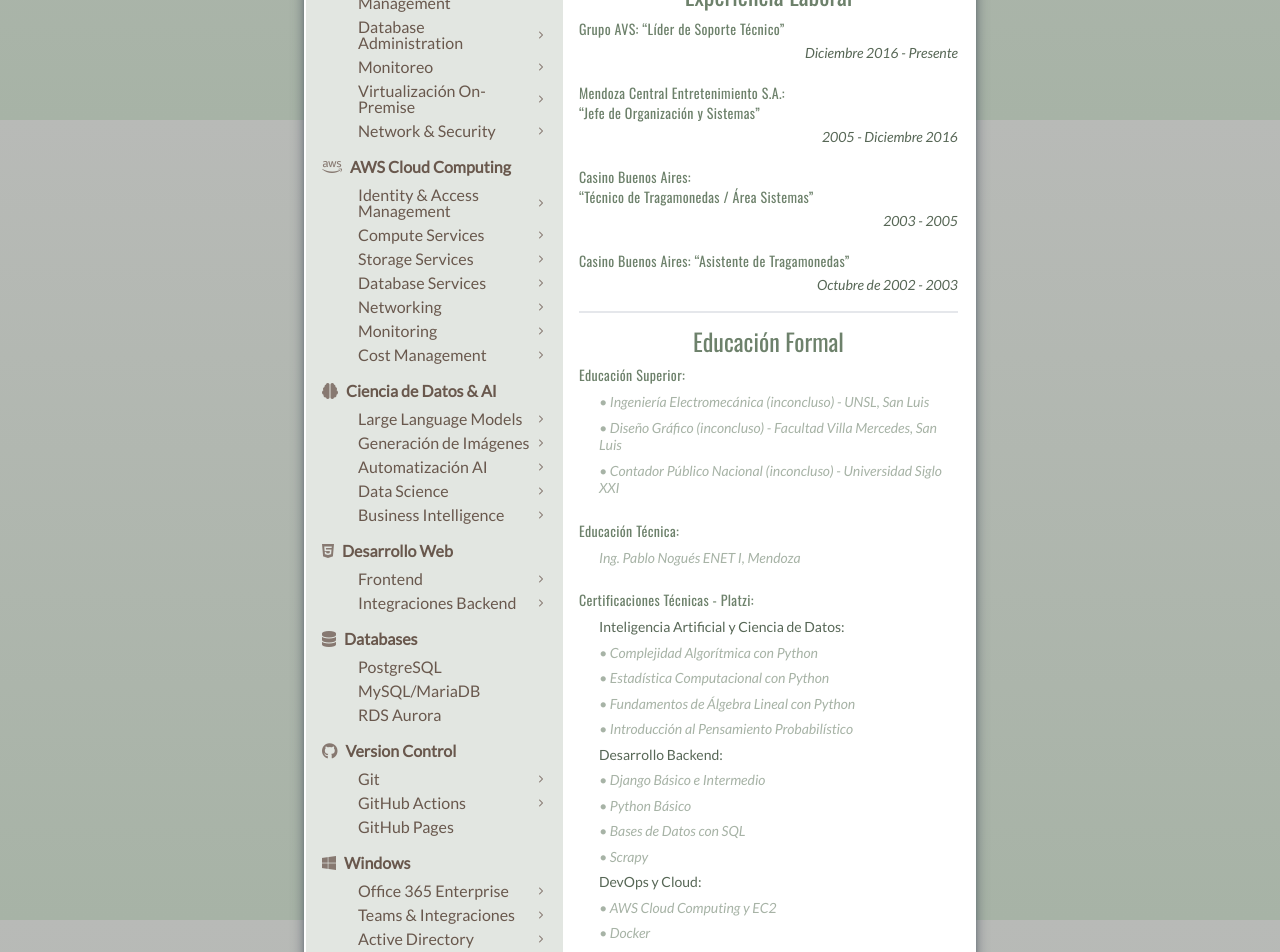
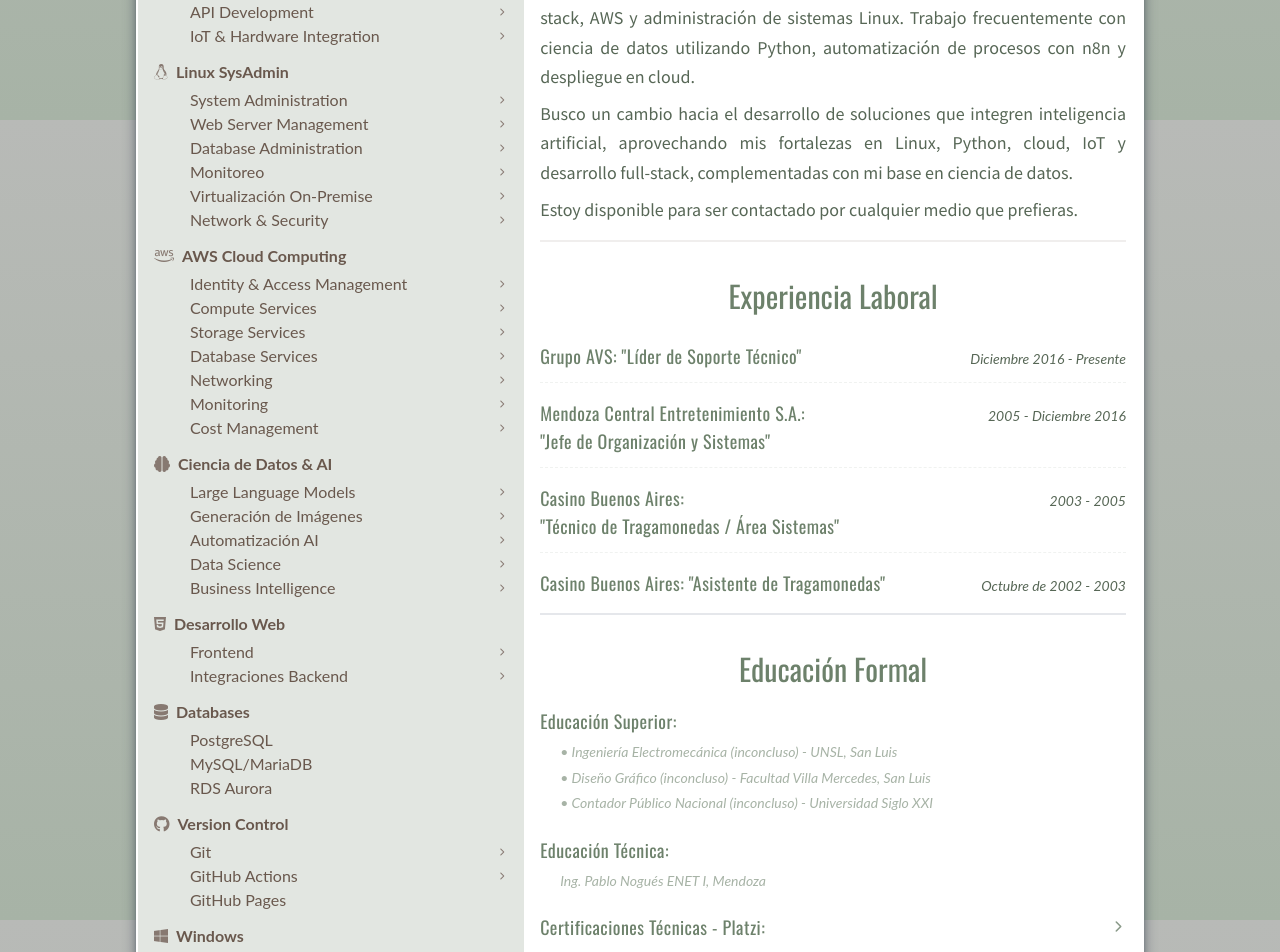
Before and after one commit to kodexArg/cv, a SvelteKit app: page / in a window 1280 px wide. Shown: the part 680-1632 px from the top of the page. Built offline with nearby package versions, Linux system fonts and the light colour scheme.

Commit message:
checkout

```diff
--- a/src/app.css
+++ b/src/app.css
@@ -1,4 +1,4 @@
-@import url('https://fonts.googleapis.com/css2?family=Lato:ital,wght@0,100;0,300;0,400;1,100;1,300;1,400&family=Oswald&display=swap');
+@import url('https://fonts.googleapis.com/css2?family=Source+Sans+Pro:wght@300;400;600&family=Oswald:wght@200;300;400;500;600;700&display=swap');
 @import url('https://cdnjs.cloudflare.com/ajax/libs/font-awesome/6.4.2/css/all.min.css');
 
 @tailwind base;
@@ -18,26 +18,27 @@
 }
 
 h1 {
-  @apply font-oswald text-4xl text-mate-500 mb-2 text-center;
+  @apply font-oswald text-5xl text-mate-500 m-4 text-center;
   @apply drop-shadow-lg shadow-mate-500;
 }
 
 h2 {
-  @apply font-oswald text-2xl text-mate-500 text-center mt-2 mb-1;
+  @apply font-oswald text-3xl text-mate-500 text-center mt-8 mb-4;
 }
 
 h3 {
-  @apply font-oswald text-mate-500 mt-3;
+  @apply font-oswald text-xl text-mate-500 mt-3;
 }
 
 h4 {
-  @apply font-oswald text-sm text-mate-500 mt-3 mb-1 tracking-wide;
+  @apply font-oswald text-lg text-mate-500 mt-3 mb-1 tracking-wide;
 }
 
 p {
-  @apply text-xs text-justify text-mate-600 mt-2 leading-relaxed;
+  font-family: 'Source Sans Pro', sans-serif;
+  @apply text-lg text-justify text-mate-600 mt-2 leading-relaxed font-normal;
 }
 
 button {
-  @apply text-xs text-pullover-400;
+  @apply text-sm text-pullover-400;
 }
--- a/src/components/AboutMe.svelte
+++ b/src/components/AboutMe.svelte
@@ -2,11 +2,13 @@
   <h2>Acerca de mí</h2>
   <article>
     <p>
-      Como Líder Técnico, dirijo un equipo multidisciplinario que gestiona operaciones IT para diversas empresas. Mi rol incluye la coordinación de proyectos, implementación de soluciones cloud y la optimización de procesos críticos de negocio.
+      Como Líder Técnico, dirijo un equipo multidisciplinario implementando soluciones IT en diversas unidades de negocio. Estas empresas de rubros muy diversos están integradas en un ecosistema común, donde damos soporte a la infraestructura y creamos herramientas de acuerdo a las necesidades específicas de cada una.
+      </p>
+      <p> Domino la coordinación de proyectos tecnológicos, arquitectura de soluciones cloud y optimización de procesos. Mi enfoque se orienta hacia soluciones duraderas.
     </p>
 
     <p>
-      Soy un lector voraz y un autodidacta responsable, características que me mantienen en constante actualización tecnológica. Mi experiencia abarca desarrollo full-stack, diseño de APIs, y administración avanzada de sistemas Linux. Me especializo en ciencia de datos con énfasis en Python y dominio de tecnologías cloud.
+      En cuanto a mis propias habilidades, tengo experiencia en desarrollo full-stack, AWS y administración de sistemas Linux. Trabajo frecuentemente con ciencia de datos utilizando Python, automatización de procesos con n8n y despliegue en cloud.
     </p>
 
     <p>
--- a/src/components/Footer.svelte
+++ b/src/components/Footer.svelte
@@ -1,13 +1,2 @@
 <div class="pt-8">
-<a
-        href="https://kodexarg.github.io/cv/full"
-        target="_blank"
-        class="flex items-center text-pullover-300 hover:text-pullover-300 text-2xl pt-2"
-    >
-        <i class="fa fa-sheet-plastic align-middle mr-4" aria-hidden="true" />
-        <span class="text-xs align-middle text-pullover-400">
-
-        Si quieres saber más sobre mí, visita la versión extendida: <span class="italic font-bold tracking-wider"
-                >https://kodexarg.github.io/cv/full</span></span>
-    </a>
 </div>
--- a/src/components/ShortEducation.svelte
+++ b/src/components/ShortEducation.svelte
@@ -1,3 +1,11 @@
+<script>
+  let isPlatziOpen = false;
+
+  function togglePlatzi() {
+    isPlatziOpen = !isPlatziOpen;
+  }
+</script>
+
 <section>
   <h2>Educación Formal</h2>
 
@@ -14,7 +22,13 @@
   </article>
 
   <article>
-    <h4>Certificaciones Técnicas - Platzi:</h4>
+    <div class="certification-item">
+      <h4 class="certification-title" on:click={togglePlatzi} role="button" tabindex="0" on:keydown={(e) => e.key === 'Enter' && togglePlatzi()}>
+        Certificaciones Técnicas - Platzi:
+        <i class="fa fa-chevron-right ml-2 text-xs text-mate-400 transition-transform {isPlatziOpen ? 'rotate-90' : ''}" />
+      </h4>
+
+      {#if isPlatziOpen}
         <span><strong>Inteligencia Artificial y Ciencia de Datos:</strong></span>
         <span>• Complejidad Algorítmica con Python</span>
         <span>• Estadística Computacional con Python</span>
@@ -39,6 +53,8 @@
         <span>
           <a href="https://platzi.com/p/gcavedal/">Platzi</a>
         </span>
+      {/if}
+    </div>
   </article>
 </section>
 
@@ -48,7 +64,7 @@
   }
 
   span {
-    @apply text-sm italic text-mate-300 ml-5 my-1 leading-tight;
+    @apply text-sm italic text-mate-300 ml-5 my-1 leading-tight block;
   }
 
   span strong {
@@ -58,4 +74,12 @@
   section {
     @apply border-b-2;
   }
+
+  .certification-title {
+    @apply cursor-pointer flex items-center justify-between;
+  }
+
+  .certification-title:hover {
+    @apply text-mate-400;
+  }
 </style>
--- a/src/components/ShortWorkEsperience.svelte
+++ b/src/components/ShortWorkEsperience.svelte
@@ -1,37 +1,59 @@
 <section>
   <h2>Experiencia Laboral</h2>
   <article>
-    <h4>Grupo AVS: “Líder de Soporte Técnico”</h4>
+    <div class="job-item">
+      <h4>Grupo AVS: "Líder de Soporte Técnico"</h4>
       <span>Diciembre 2016 - Presente</span>
+    </div>
   </article>
 
   <article>
+    <div class="job-item">
       <h4>
-      Mendoza Central Entretenimiento S.A.:<br />“Jefe de Organización y
-      Sistemas”
+        Mendoza Central Entretenimiento S.A.:<br />"Jefe de Organización y
+        Sistemas"
       </h4>
       <span>2005 - Diciembre 2016</span>
+    </div>
   </article>
 
   <article>
+    <div class="job-item">
       <h4>
-      Casino Buenos Aires:<br />“Técnico de Tragamonedas / Área Sistemas”
+        Casino Buenos Aires:<br />"Técnico de Tragamonedas / Área Sistemas"
       </h4>
       <span>2003 - 2005</span>
+    </div>
   </article>
 
   <article>
-    <h4>Casino Buenos Aires: “Asistente de Tragamonedas”</h4>
+    <div class="job-item">
+      <h4>Casino Buenos Aires: "Asistente de Tragamonedas"</h4>
       <span>Octubre de 2002 - 2003</span>
+    </div>
   </article>
 </section>
 
 <style lang="postcss">
   article {
-    @apply border-b-0 -mt-2;
+    @apply border-b-0 mb-1 pb-2;
+    border-bottom: 1px dashed #f0f2f0;
   }
-  span {
-    @apply text-sm italic text-mate-600 text-right;
+
+  article:last-child {
+    border-bottom: none;
+  }
+
+  .job-item {
+    @apply flex flex-wrap justify-between items-baseline;
+  }
+
+  .job-item h4 {
+    @apply flex-1 min-w-0 mr-4;
+  }
+
+  .job-item span {
+    @apply text-sm italic text-mate-600 flex-shrink-0 mt-0;
   }
 
   section {
--- a/src/routes/+page.svelte
+++ b/src/routes/+page.svelte
@@ -38,7 +38,7 @@
 <style lang="postcss">
   .a4 {
     @apply bg-white rounded-lg shadow-lg shadow-gray-700 flex flex-col p-0.5;
-    @apply w-[42rem] mx-auto mt-12;
+    @apply w-[63rem] mx-auto mt-12;
     transition: all 0.3s ease;
     transform-origin: center;
   }
@@ -51,15 +51,18 @@
     @apply w-fib-5 min-w-[11.2rem];
     transition: all 0.3s ease;
   }
+
   .right-col {
     @apply w-fib-8;
     transition: all 0.3s ease;
   }
+
   :global(.maximized) .left-col {
-    @apply w-1/4 min-w-[14.4rem] bg-transparent;
+    @apply w-1/6 min-w-[14.4rem] bg-transparent;
   }
+
   :global(.maximized) .right-col {
-    @apply w-3/4;
+    @apply w-5/6;
   }
 
   .background {
--- a/src/routes/full/+page.svelte
+++ b/src/routes/full/+page.svelte
@@ -50,15 +50,18 @@
     @apply w-fib-5 min-w-[11.2rem];
     transition: all 0.3s ease;
   }
+
   .right-col {
     @apply w-fib-8;
     transition: all 0.3s ease;
   }
+
   :global(.maximized) .left-col {
-    @apply w-1/4 min-w-[14.4rem] bg-transparent;
+    @apply w-1/6 min-w-[14.4rem] bg-transparent;
   }
+
   :global(.maximized) .right-col {
-    @apply w-3/4;
+    @apply w-5/6;
   }
 
   .background {
```
Also changed, not shown: 30 other files (tests, documents, lock files or other folders). Lines whose indentation alone changed are shown as unchanged.
